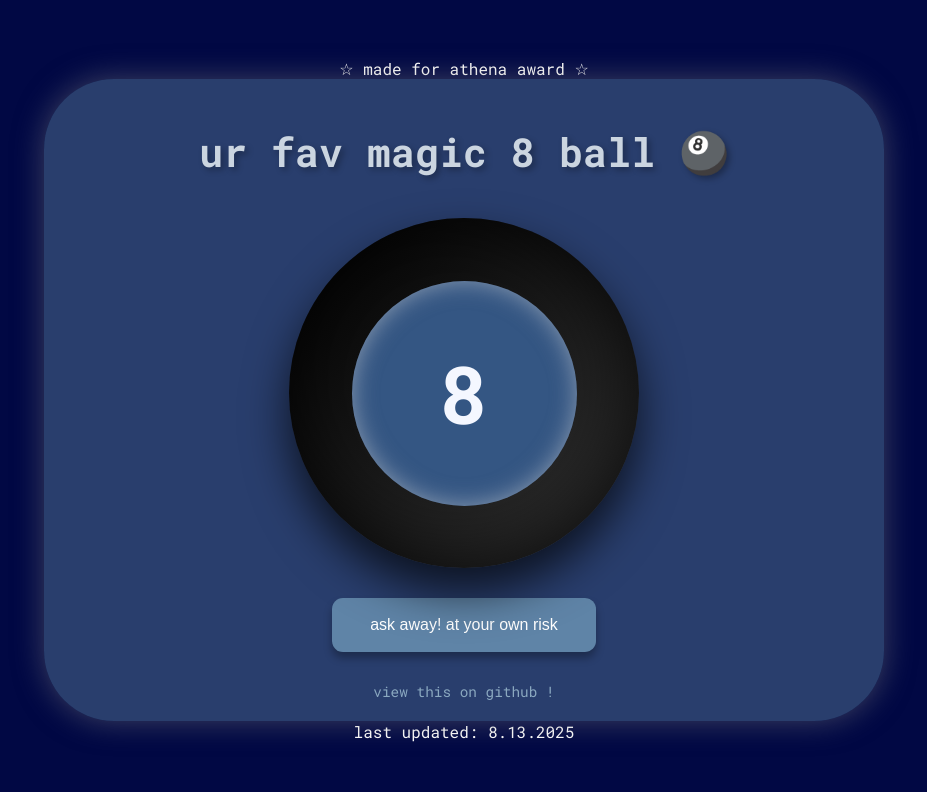
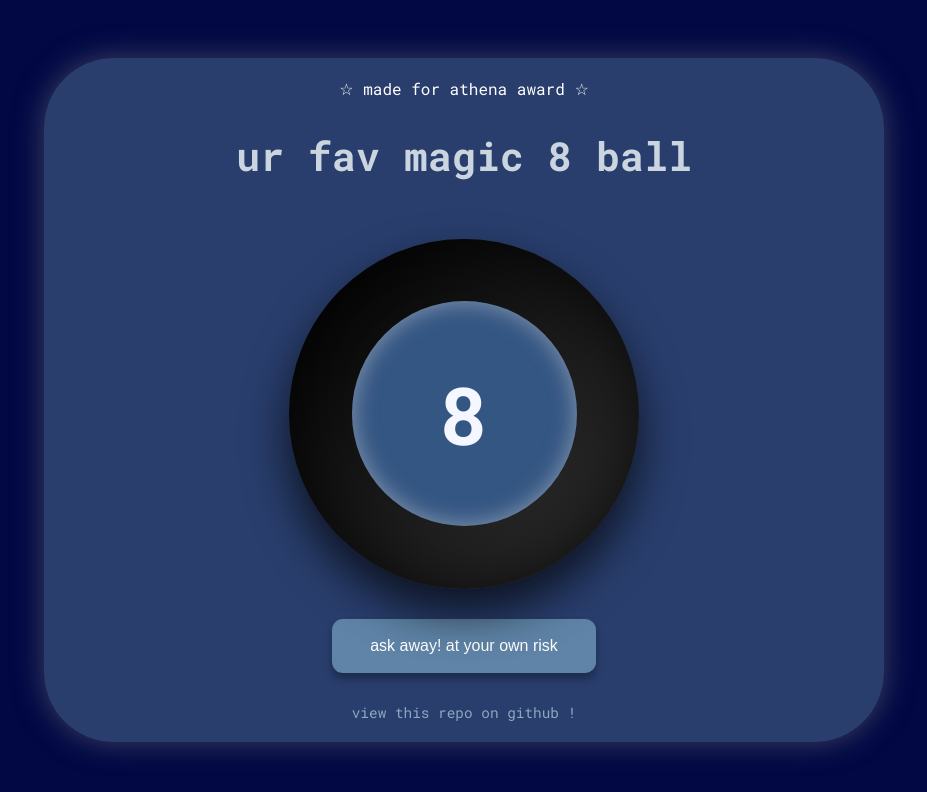
Before and after one commit to applepieeeeee/8ball, a plain HTML site: page index.html in a window 1280 px wide. Shown: the whole page, without its empty margins (176-1103 px from the left). Drawn offline with Linux system fonts and the light colour scheme.

Commit message:
added athena awd part into container

```diff
--- a/index.html
+++ b/index.html
@@ -1,4 +1,5 @@
 <!DOCTYPE html>
+
 
 <html>
     <head>
@@ -48,9 +49,11 @@
         h1 {
             color: #cbd5e0;
             font-size: 2.5rem;
+            margin-top: 0;
+        }
 
-            margin-bottom: 10px;
-            text-shadow: 3px 3px 6px rgba(0, 0, 0, 0.3);
+        .athena-award {
+            margin-bottom: 0;
         }
 
         .eight-ball {
@@ -77,6 +80,7 @@
             0% { transform: rotateY(0deg); }
             100% { transform: rotateY(720deg); }
         }
+
         .inner-circle {
             width: 225px;
             height: 225px;
@@ -196,11 +200,10 @@
     </style>
 </head>
 
- ☆ made for athena award ☆
-
 <body>
     <div class="container">
-        <h1> ur fav magic 8 ball 🎱</h1>
+        <div class="athena-award">☆ made for athena award ☆</div>
+        <h1> ur fav magic 8 ball</h1>
         <div class="eight-ball" id="eightBall">
             <div class="inner-circle" id="innerCircle">
                 <p class="answer-text" id="answerText"></p>
@@ -211,17 +214,19 @@
             <button id="askButton">ask away! at your own risk</button>
         </div>
         <div class="github-link">
-            <a href="https://github.com/applepieeeeee/magic-8-ball" target="_blank" rel="noopener noreferrer">view this on github ! </a>
+            <a href="https://github.com/applepieeeeee/magic-8-ball" target="_blank" rel="noopener noreferrer">view this repo on github ! </a>
         </div>
     </div>
 
     <script>
+
         document.addEventListener('DOMContentLoaded', () => {
             const eightBall = document.getElementById('eightBall');
             const innerCircle = document.getElementById('innerCircle');
             const answerText = document.getElementById('answerText');
             const eightNumber = document.getElementById('eightNumber');
             const askButton = document.getElementById('askButton');
+
 
             const responses = [
                 "ooh yes",
@@ -232,13 +237,12 @@
                 "definitely",
                 "who thought this was a good idea",
                 "that sounds like... a NO from me",
-                "a definite maybe",
+                "a definite... maybe",
                 "well, obviously yes",
                 "idk. look it up on Google",
                 "like probably but i'm just guessing",
                 "It is decidedly so",
                 "without a doubt",
-                "to be or not to be... that is the question. and the answer, apparently",
                 "to be or not to be... that is the question. and the answer, apparently",
                 "to be or not to be... that is the question. and the answer, apparently",
                 "to be or not to be... that is the question. and the answer, apparently",
@@ -250,8 +254,10 @@
                 "NO",
                 "good question.",
                 "not again. you should know better by now.",
-                "Absolutely not."
+                "Absolutely not.",
+                "Do your parents know about this?"
             ];
+
 
             function getRandomResponse(){
                 const randomIndex = Math.floor(Math.random() * responses.length);
@@ -272,6 +278,10 @@
                 askButton.disabled = true;
                 resetBall();
 
+                // Remove and re-add 'spin' class to restart animation
+                eightBall.classList.remove('spin');
+                // Force reflow to ensure animation restarts
+                void eightBall.offsetWidth;
                 eightBall.classList.add('spin');
 
                 setTimeout(() => {
@@ -300,8 +310,7 @@
 
             resetBall();
         });
+
     </script>
 </body>
 </html>
-
-last updated: 8.13.2025
```
Also changed, not shown: style.css (added), 1 other file.
